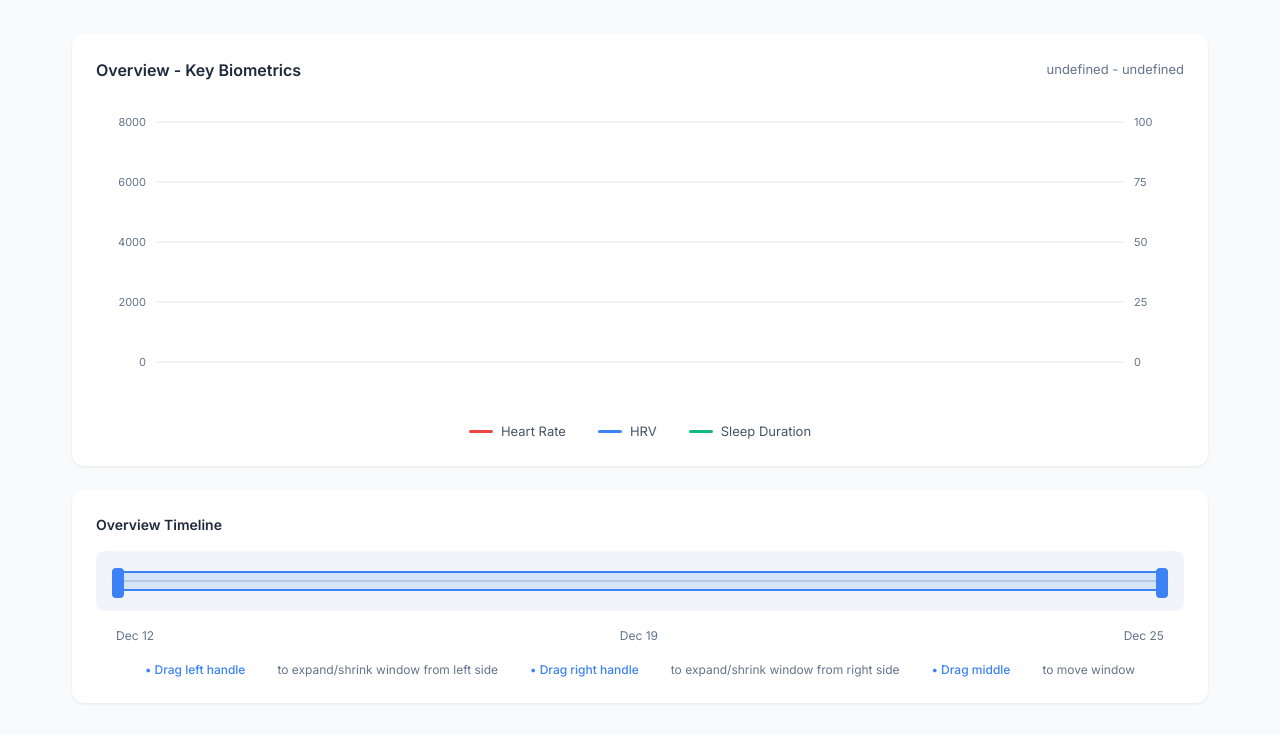
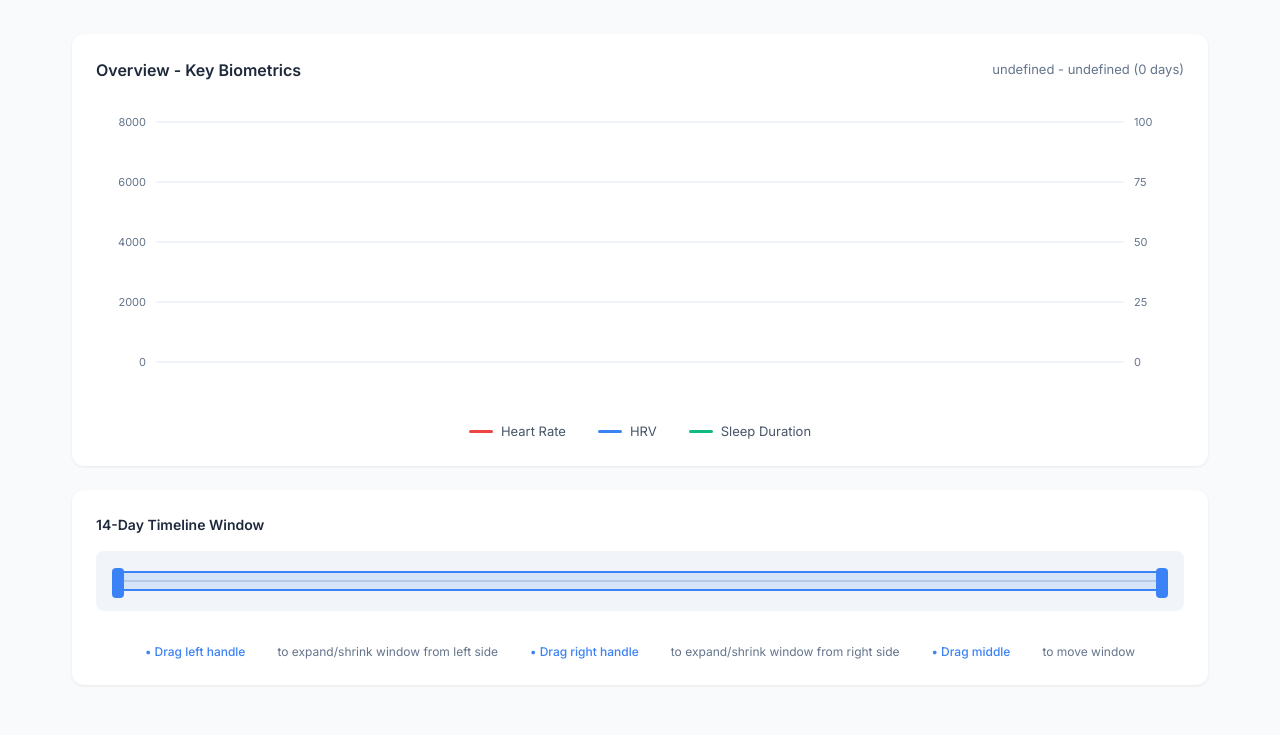
Before and after one commit to dicristea/oura-clinical-workbench, a Flask app: template templates/patient_detail.html in a window 1280 px wide. Shown: the part 134-869 px from the top of the page. After the commit the page ends 793 px from the top, so only its background shows below. Run offline with Flask 3, Linux system fonts and the light colour scheme; the template is opened without the code that fills it, so the values that code supplies are empty.

Commit message:
Set exact 14-day timeline window with dynamic date labels

```diff
--- a/templates/patient_detail.html
+++ b/templates/patient_detail.html
@@ -335,7 +335,7 @@
         <div class="chart-card" id="combinedView">
             <div class="chart-header">
                 <span class="chart-title">Overview - Key Biometrics</span>
-                <span class="chart-date-range" id="dateRangeLabel">Dec 17 - Dec 21</span>
+                <span class="chart-date-range" id="dateRangeLabel">14-Day Window</span>
             </div>
             <div class="chart-area">
                 <svg class="chart-svg" id="combinedChart"></svg>
@@ -386,7 +386,7 @@
 
         <!-- Timeline Slider -->
         <div class="timeline-card">
-            <div class="timeline-title">Overview Timeline</div>
+            <div class="timeline-title">14-Day Timeline Window</div>
             <div class="timeline-container" id="timelineContainer">
                 <div class="timeline-track">
                     <div class="timeline-line"></div>
@@ -398,9 +398,9 @@
                 </div>
             </div>
             <div class="timeline-labels">
-                <span class="timeline-label" id="startLabel">Dec 12</span>
-                <span class="timeline-label" id="midLabel">Dec 19</span>
-                <span class="timeline-label" id="endLabel">Dec 25</span>
+                <span class="timeline-label" id="startLabel"></span>
+                <span class="timeline-label" id="midLabel"></span>
+                <span class="timeline-label" id="endLabel"></span>
             </div>
             <div class="timeline-instructions">
                 <span>• Drag left handle</span> to expand/shrink window from left side
@@ -433,7 +433,15 @@
         document.addEventListener('DOMContentLoaded', function() {
             initTimeline();
             updateCharts();
+            updateTimelineLabels();
         });
+
+        function updateTimelineLabels() {
+            // Set timeline labels to show exact 14-day range
+            document.getElementById('startLabel').textContent = patientData.dates[0];
+            document.getElementById('midLabel').textContent = patientData.dates[Math.floor(patientData.dates.length / 2)];
+            document.getElementById('endLabel').textContent = patientData.dates[patientData.dates.length - 1];
+        }
 
         function showCombinedView() {
             document.getElementById('combinedView').classList.remove('hidden');
@@ -468,7 +476,8 @@
             const range = getVisibleDataRange();
             const startDate = patientData.dates[range.startIdx] || patientData.dates[0];
             const endDate = patientData.dates[range.endIdx - 1] || patientData.dates[patientData.dates.length - 1];
-            document.getElementById('dateRangeLabel').textContent = `${startDate} - ${endDate}`;
+            const daysShown = range.endIdx - range.startIdx;
+            document.getElementById('dateRangeLabel').textContent = `${startDate} - ${endDate} (${daysShown} days)`;
         }
 
         function drawCombinedChart() {
```
